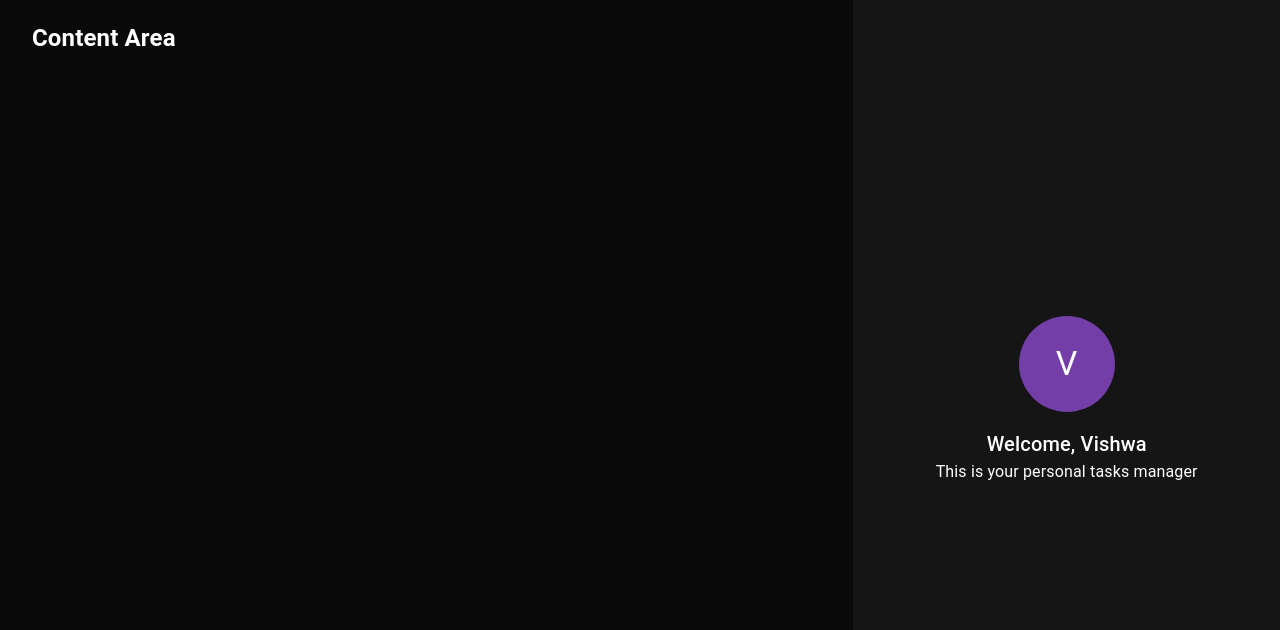
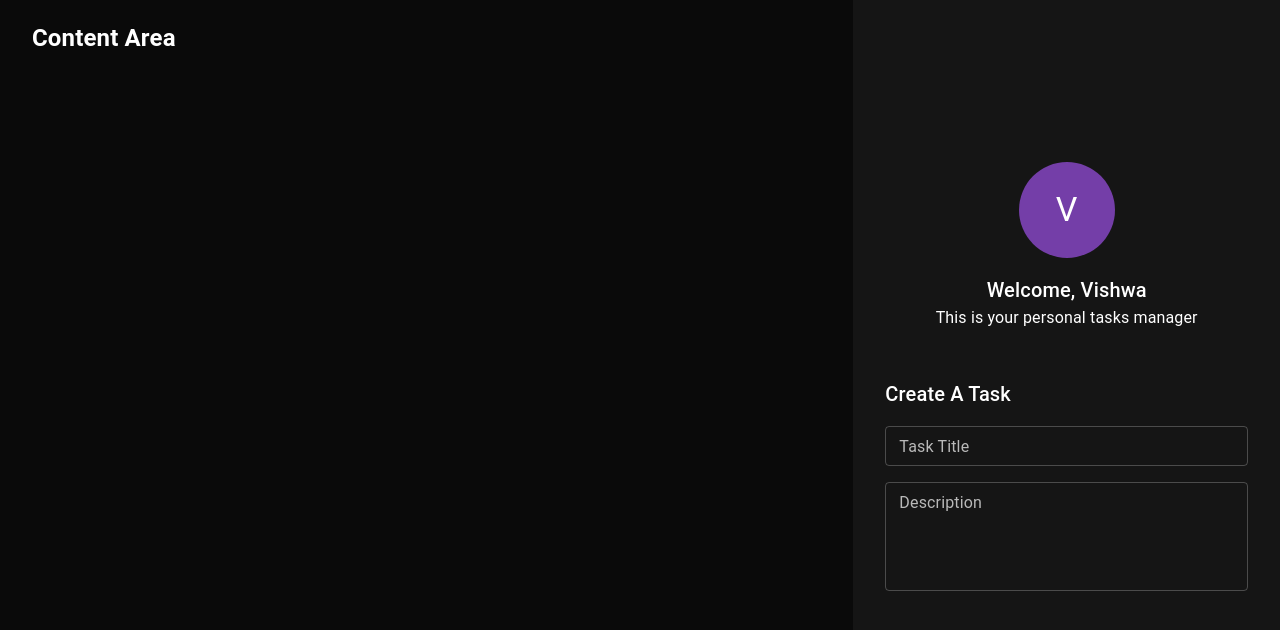
Before and after one commit to vishwa98/task-management, a React (Create React App) app: page / in a window 1280 px wide. Shown: the top 630 px of the page. Built offline with nearby package versions, Linux system fonts and the light colour scheme.

Commit message:
form fields added

```diff
--- /dev/null
+++ b/src/components/createTaskForm/_taskDescriptionField.tsx
@@ -0,0 +1,20 @@
+import React, { FC, ReactElement } from 'react';
+
+import { TextField } from '@mui/material';
+
+export const TaskDescriptionField: FC =
+  (): ReactElement => {
+    return (
+      <TextField
+        id="description"
+        name="description"
+        label="Description"
+        placeholder="Description"
+        variant="outlined"
+        size="small"
+        multiline
+        rows={4}
+        fullWidth
+      />
+    );
+  };
--- /dev/null
+++ b/src/components/createTaskForm/_taskTitleField.tsx
@@ -0,0 +1,17 @@
+import React, { FC, ReactElement } from 'react';
+
+import { TextField } from '@mui/material';
+
+export const TaskTitleField: FC = (): ReactElement => {
+  return (
+    <TextField
+      id="title"
+      label="Task Title"
+      placeholder="Task Title"
+      variant="outlined"
+      size="small"
+      name="title"
+      fullWidth
+    />
+  );
+};
--- /dev/null
+++ b/src/components/createTaskForm/createTaskForm.tsx
@@ -0,0 +1,31 @@
+import { Box, Stack, Typography } from '@mui/material';
+import React, { FC, ReactElement } from 'react';
+
+import { TaskDescriptionField } from './_taskDescriptionField';
+import { TaskTitleField } from './_taskTitleField';
+
+export const CreateTaskForm: FC = (): ReactElement => {
+  return (
+    <Box
+      display="flex"
+      flexDirection="column"
+      alignItems="flex-start"
+      width="100%"
+      px={4}
+      my={6}
+    >
+      <Typography mb={2} component="h2" variant="h6">
+        Create A Task
+      </Typography>
+
+      <Stack sx={{ width: '100%' }} spacing={2}>
+        <TaskTitleField />
+        <TaskDescriptionField />
+      </Stack>
+
+      {/*Task Date*/}
+      {/*Task Status*/}
+      {/*Task Priority*/}
+    </Box>
+  );
+};
--- a/src/components/sidebar/sidebar.tsx
+++ b/src/components/sidebar/sidebar.tsx
@@ -1,9 +1,11 @@
+import React, { FC, ReactElement } from 'react';
+
+import { CreateTaskForm } from '../createTaskForm/createTaskForm';
 import { Grid } from '@mui/material';
-import React, { FC, ReactElement } from 'react';
 import { Profile } from '../profile/profile';
 
 export const Sidebar: FC = (): ReactElement => {
-    return(
+  return (
     <Grid
       item
       md={4}
@@ -20,7 +22,8 @@
         alignItems: 'center',
       }}
     >
-        <Profile name={"Vishwa"}/>
+      <Profile name="Vishwa" />
+      <CreateTaskForm />
     </Grid>
-    )
-}
+  );
+};
```
Lines whose indentation alone changed are shown as unchanged.
